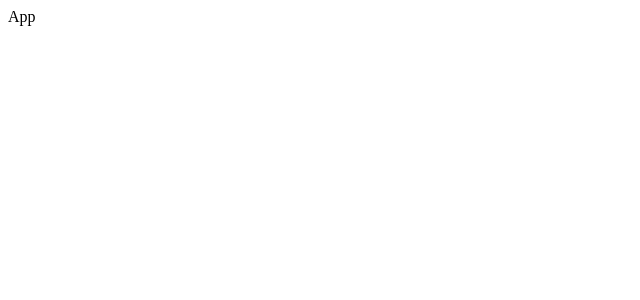
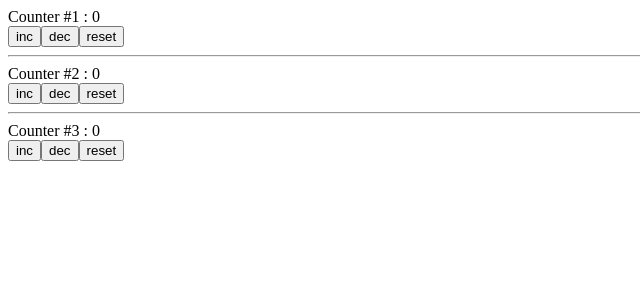
Before and after one commit to AnastasssiaK/react_okten, a React (Create React App) app: page / in a window 1280 px wide. Shown: the top 300 px of the page, without its empty margins (0-640 px from the left). Built offline with nearby package versions, Linux system fonts and the light colour scheme.

Commit message:
hw 5 part 1 resolve

```diff
--- a/src/App.js
+++ b/src/App.js
@@ -1,9 +1,59 @@
-const App = () => {
+import { useReducer } from 'react';
+
+import './App.css';
+
+const reducer = (state, action) => {
+    const { type, payload } = action;
+
+    switch (type) {
+        case 'counter1' :
+            return { ...state, counter1: state.counter1 + payload }
+        case 'counter2' :
+            return { ...state, counter2: state.counter2 + payload }
+        case 'counter3' :
+            return { ...state, counter3: state.counter3 + payload }
+
+        case 'reset1' :
+            return { ...state, counter1: 0 }
+        case 'reset2' :
+            return { ...state, counter2: 0 }
+        case 'reset3' :
+            return { ...state, counter3: 0 }
+
+        default :
+            console.error('невідомий тип!');
+            return state;
+    }
+}
+
+export const App = () => {
+    const [state, dispatch] = useReducer(reducer, { counter1: 0, counter2: 0, counter3: 0 });
     return (
         <div>
-            App
+            <div>
+                <div>Counter #1 : {state.counter1}</div>
+                <button onClick={() => dispatch({ type: 'counter1', payload: 1 })}>inc</button>
+                <button onClick={() => dispatch({ type: 'counter1', payload: -1 })}>dec</button>
+                <button onClick={() => dispatch({ type: 'reset1' })}>reset</button>
+            </div>
+
+            <hr/>
+
+            <div>
+                <div>Counter #2 : {state.counter2}</div>
+                <button onClick={() => dispatch({ type: 'counter2', payload: 1 })}>inc</button>
+                <button onClick={() => dispatch({ type: 'counter2', payload: -1 })}>dec</button>
+                <button onClick={() => dispatch({ type: 'reset2' })}>reset</button>
+            </div>
+
+            <hr/>
+
+            <div>
+                <div>Counter #3 : {state.counter3}</div>
+                <button onClick={() => dispatch({ type: 'counter3', payload: 1 })}>inc</button>
+                <button onClick={() => dispatch({ type: 'counter3', payload: -1 })}>dec</button>
+                <button onClick={() => dispatch({ type: 'reset3' })}>reset</button>
+            </div>
         </div>
     );
-};
-
-export default App;
+}
--- a/src/index.js
+++ b/src/index.js
@@ -1,7 +1,7 @@
 import React from 'react';
 import ReactDOM from 'react-dom/client';
 
-import App from './App';
+import { App } from './App';
 
 const root = ReactDOM.createRoot(document.getElementById('root'));
-root.render(<App/>);
+root.render(<App/>)
```
Also changed, not shown: src/App.css (added).
